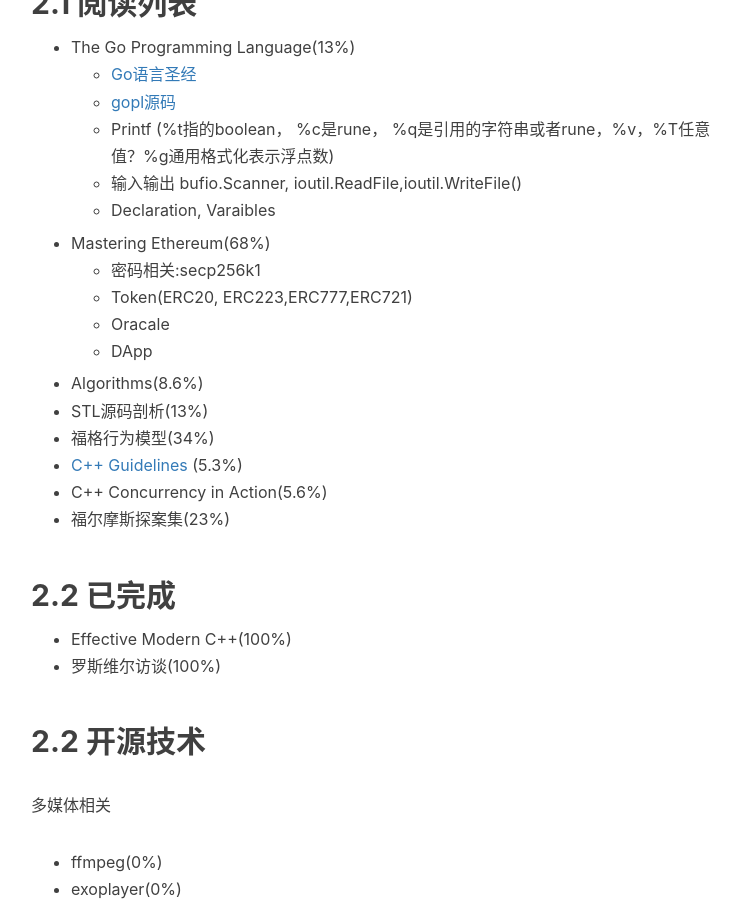
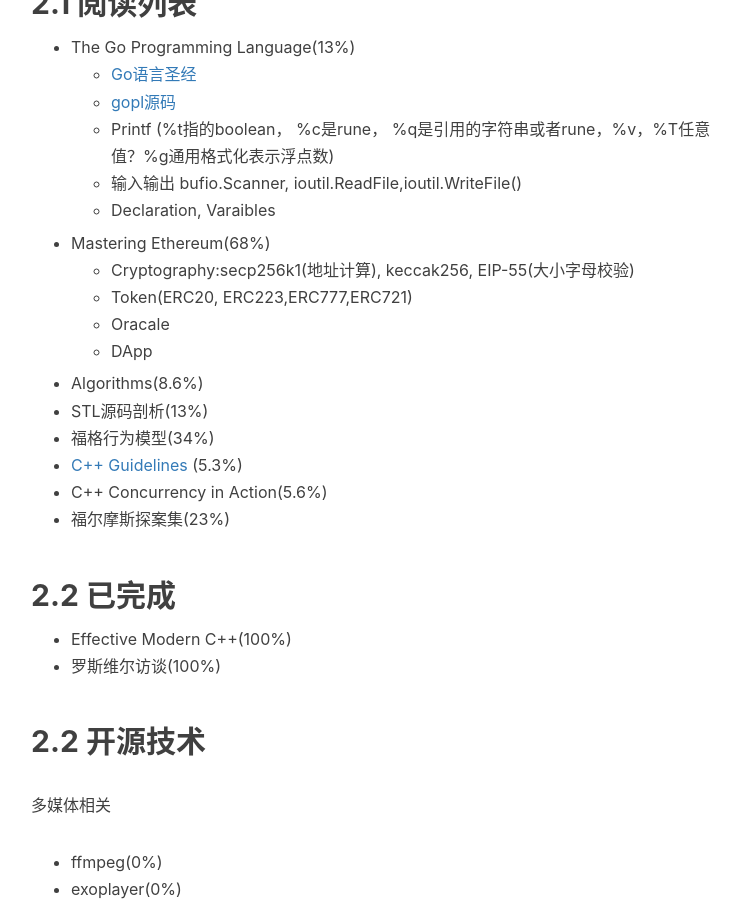
Before and after one commit to ProgrammerBill/ProgrammerBill.github.io, a Jekyll site: the page built from _posts/plan/2023-01-05-plan.md, in a window 1280 px wide and 900 px high, scrolled down 847 px. Shown: the whole window, without its empty margins (234-974 px from the left). Built offline with Jekyll 4.4.1, drawn with Linux system fonts in a browser that asks for light colours; nearby versions of some CDN libraries; comment, search, counter and statistics services are not loaded.

Commit message:
feat(plan): update plan daily

```diff
--- a/_posts/plan/2023-01-05-plan.md
+++ b/_posts/plan/2023-01-05-plan.md
@@ -31,7 +31,7 @@
     - 输入输出 bufio.Scanner, ioutil.ReadFile,ioutil.WriteFile()
     - Declaration, Varaibles
 - Mastering Ethereum(68%)
-    - 密码相关:secp256k1
+    - Cryptography:secp256k1(地址计算), keccak256, EIP-55(大小字母校验)
     - Token(ERC20, ERC223,ERC777,ERC721)
     - Oracale
     - DApp
```
